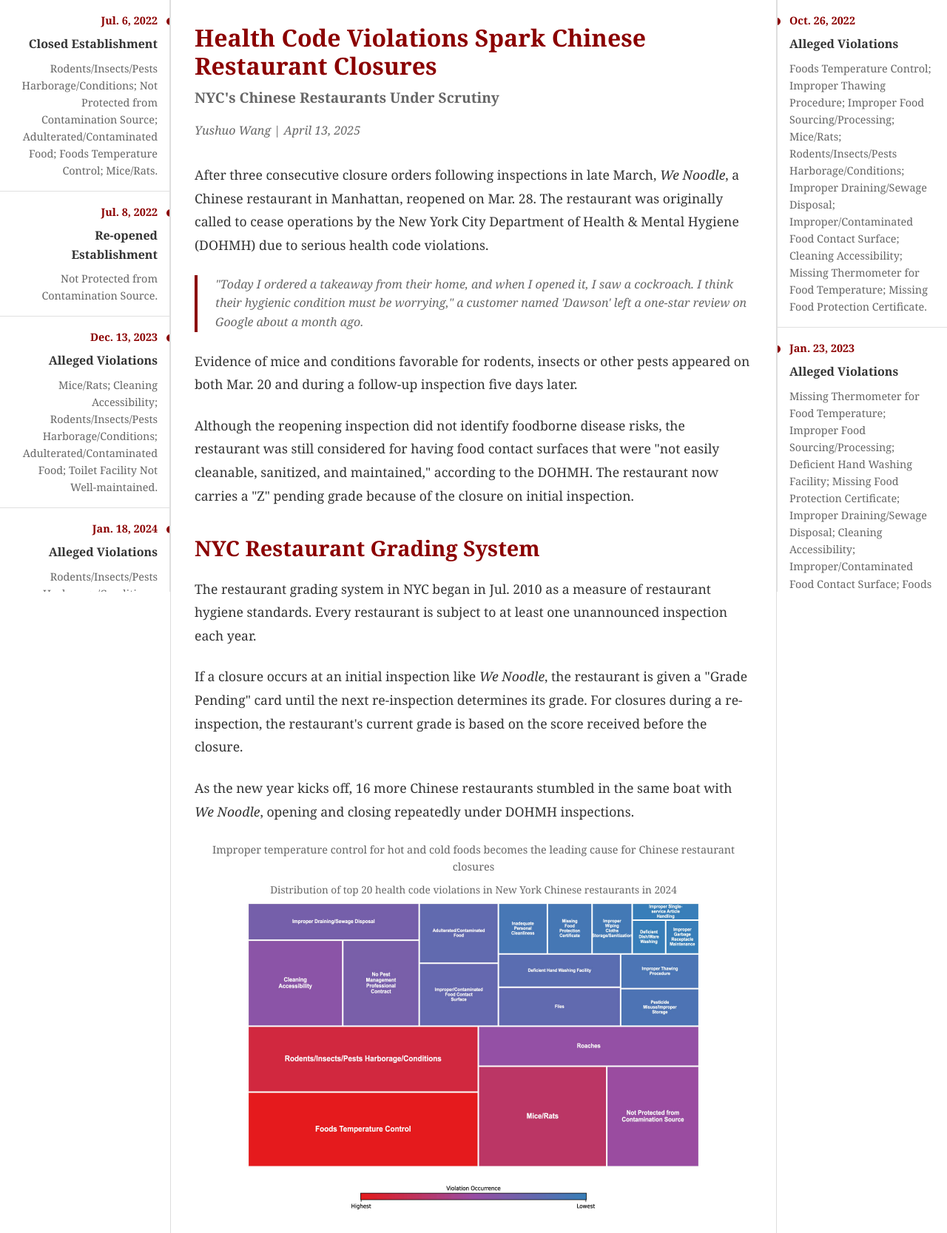
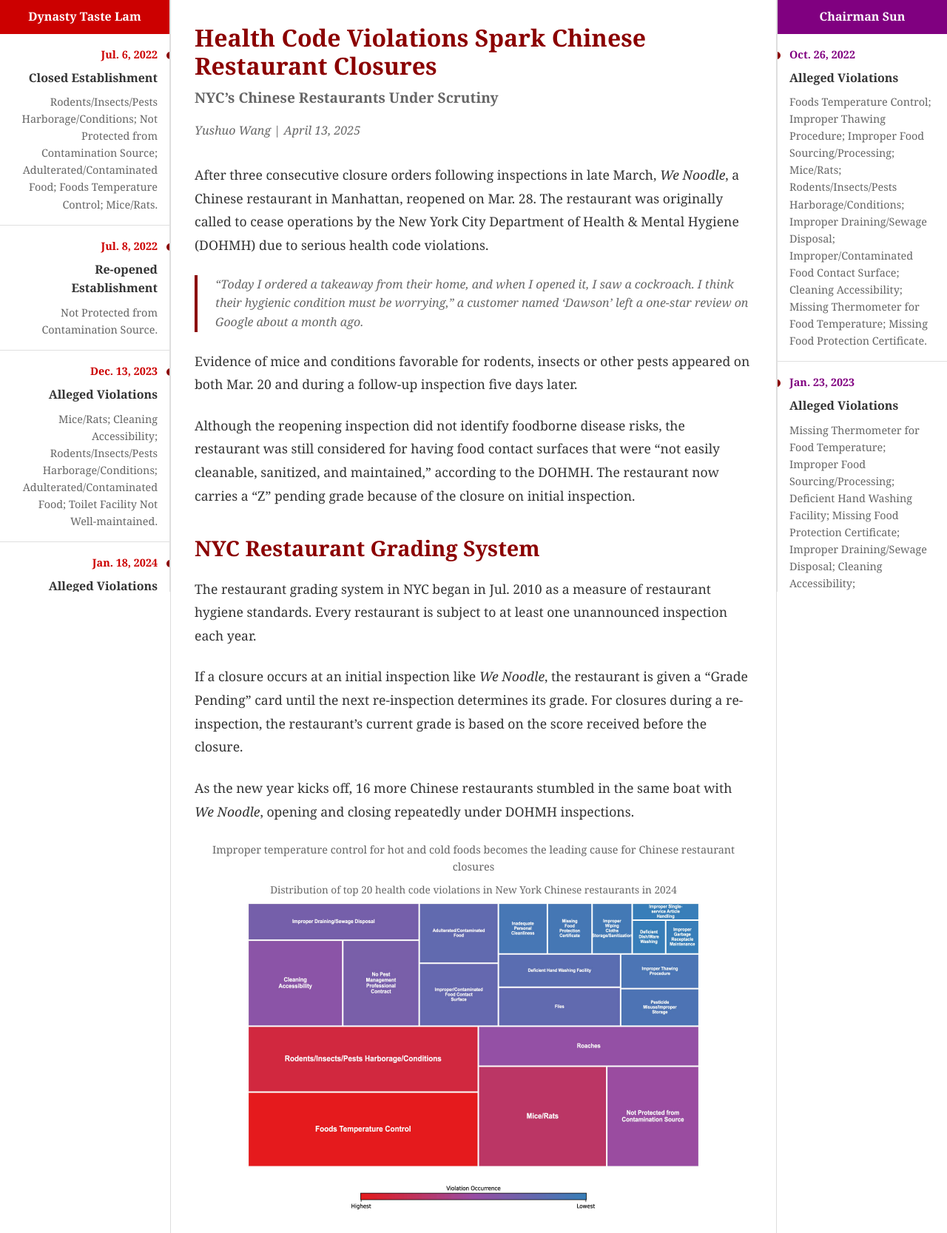
Before and after one commit to shuoshuobar/Chinese-Restaurant-Inspection, a plain HTML site: page index.html in a window 1280 px wide. Shown: the top 1667 px of the page at 74% size. Drawn offline with Linux system fonts and the light colour scheme.

Commit message:
Update index.html

```diff
--- a/index.html
+++ b/index.html
@@ -169,9 +169,16 @@
             border-bottom: none;
         }
 
-        .timeline-date {
+        .timeline-date-left {
             font-weight: bold;
-            color: var(--primary);
+            color: #cc0000;
+            margin-bottom: 0.5rem;
+            font-size: 0.9rem;
+        }
+
+        .timeline-date-right {
+            font-weight: bold;
+            color: #800080;
             margin-bottom: 0.5rem;
             font-size: 0.9rem;
         }
@@ -399,38 +406,42 @@
     <div class="main-container">
         <!-- Left Timeline - Same as Right Timeline -->
         <div class="timeline-left">
+            <div style="background-color: #cc0000; color: white; text-align: center; padding: 10px; font-weight: bold;">
+                Dynasty Taste Lam
+            </div>
+
             <div class="timeline-event">
-                <div class="timeline-date">Jul. 6, 2022</div>
+                <div class="timeline-date-left">Jul. 6, 2022</div>
                 <div class="timeline-title">Closed Establishment</div>
                 <div class="timeline-details">Rodents/Insects/Pests Harborage/Conditions; Not Protected from Contamination Source; Adulterated/Contaminated Food; Foods Temperature Control; Mice/Rats.</div>
             </div>
 
             <div class="timeline-event">
-                <div class="timeline-date">Jul. 8, 2022</div>
+                <div class="timeline-date-left">Jul. 8, 2022</div>
                 <div class="timeline-title">Re-opened Establishment</div>
                 <div class="timeline-details">Not Protected from Contamination Source.</div>
             </div>
 
             <div class="timeline-event">
-                <div class="timeline-date">Dec. 13, 2023</div>
+                <div class="timeline-date-left">Dec. 13, 2023</div>
                 <div class="timeline-title">Alleged Violations</div>
                 <div class="timeline-details">Mice/Rats; Cleaning Accessibility; Rodents/Insects/Pests Harborage/Conditions; Adulterated/Contaminated Food; Toilet Facility Not Well-maintained.</div>
             </div>
 
             <div class="timeline-event">
-                <div class="timeline-date">Jan. 18, 2024</div>
+                <div class="timeline-date-left">Jan. 18, 2024</div>
                 <div class="timeline-title">Alleged Violations</div>
                 <div class="timeline-details">Rodents/Insects/Pests Harborage/Conditions; Foods Temperature Control; Cleaning Accessibility; Mice/Rats; Improper/Contaminated Food Contact Surface; Improper Draining/Sewage Disposal.</div>
             </div>
 
             <div class="timeline-event">
-                <div class="timeline-date">Jan. 10, 2025</div>
+                <div class="timeline-date-left">Jan. 10, 2025</div>
                 <div class="timeline-title">Closed Establishment</div>
                 <div class="timeline-details">Mice/Rats; Cleaning Accessibility; Foods Temperature Control; Rodents/Insects/Pests Harborage/Conditions; Adulterated/Contaminated Food.</div>
             </div>
 
             <div class="timeline-event">
-                <div class="timeline-date">Jan. 14, 2025</div>
+                <div class="timeline-date-left">Jan. 14, 2025</div>
                 <div class="timeline-title">Re-opened Establishment</div>
                 <div class="timeline-details">Cleaning Accessibility.</div>
             </div>
@@ -440,7 +451,7 @@
         <div class="content">
             <div class="article-header">
                 <h1 class="article-title">Health Code Violations Spark Chinese Restaurant Closures</h1>
-                <h2 class="article-subtitle">NYC's Chinese Restaurants Under Scrutiny</h2>
+                <h2 class="article-subtitle">NYC’s Chinese Restaurants Under Scrutiny</h2>
                 <p class="byline"><a href="https://shuoshuobar.github.io/Portfolio/">Yushuo Wang</a> | April 13, 2025</p>
             </div>
 
@@ -448,18 +459,18 @@
                 <p>After three consecutive closure orders following inspections in late March, <em>We Noodle</em>, a Chinese restaurant in Manhattan, reopened on Mar. 28. The restaurant was originally called to cease operations by the New York City Department of Health & Mental Hygiene (DOHMH) due to serious health code violations.</p>
 
                 <blockquote>
-                    "Today I ordered a takeaway from their home, and when I opened it, I saw a cockroach. I think their hygienic condition must be worrying," a customer named 'Dawson' left a one-star review on Google about a month ago.
+                    “Today I ordered a takeaway from their home, and when I opened it, I saw a cockroach. I think their hygienic condition must be worrying,” a customer named ‘Dawson’ left a one-star review on Google about a month ago.
                 </blockquote>
 
                 <p>Evidence of mice and conditions favorable for rodents, insects or other pests appeared on both Mar. 20 and during a follow-up inspection five days later.</p>
 
-                <p>Although the reopening inspection did not identify foodborne disease risks, the restaurant was still considered for having food contact surfaces that were "not easily cleanable, sanitized, and maintained," according to the DOHMH. The restaurant now carries a "Z" pending grade because of the closure on initial inspection.</p>
+                <p>Although the reopening inspection did not identify foodborne disease risks, the restaurant was still considered for having food contact surfaces that were “not easily cleanable, sanitized, and maintained,” according to the DOHMH. The restaurant now carries a “Z” pending grade because of the closure on initial inspection.</p>
 
                 <h2>NYC Restaurant Grading System</h2>
 
                 <p>The restaurant grading system in NYC began in Jul. 2010 as a measure of restaurant hygiene standards. Every restaurant is subject to at least one unannounced inspection each year.</p>
 
-                <p>If a closure occurs at an initial inspection like <em>We Noodle</em>, the restaurant is given a "Grade Pending" card until the next re-inspection determines its grade. For closures during a re-inspection, the restaurant's current grade is based on the score received before the closure.</p>
+                <p>If a closure occurs at an initial inspection like <em>We Noodle</em>, the restaurant is given a “Grade Pending” card until the next re-inspection determines its grade. For closures during a re-inspection, the restaurant’s current grade is based on the score received before the closure.</p>
 
                 <p>As the new year kicks off, 16 more Chinese restaurants stumbled in the same boat with <em>We Noodle</em>, opening and closing repeatedly under DOHMH inspections.</p>
 
@@ -535,60 +546,64 @@
 
                 <h2>Pattern of Closures</h2>
 
-                <p>The earliest closure of <em>Dynasty Taste Lam</em> dates to three years ago on Jul. 6. The restaurant experienced another closure early this year and reopened in mid-January.</p>
+                <p>The earliest closure of <em style="color: #cc0000; font-weight: bold;">Dynasty Taste Lam</em> dates to three years ago on Jul. 6. The restaurant experienced another closure early this year and reopened in mid-January.</p>
 
-                <p><em>Chairman Sun</em>, holding the most violation remarks from DOHMH, closed in late 2024, reopened in less than a week and was hit with closure and reclosure in March.</p>
+                <p><em style="color: #800080; font-weight: bold;">Chairman Sun</em>, holding the most violation remarks from DOHMH, closed in late 2024, reopened in less than a week and was hit with closure and reclosure in March.</p>
 
                 <p>Over the past five years, Queens borough with the most Chinese population, followed by Brooklyn, has sees the most Chinese restaurant closures.</p>
 
-                <p>It was a week ago when <em>We Noodle</em> reopened and responded to 'Dawson's' review.</p>
+                <p>It was a week ago when <em>We Noodle</em> reopened and responded to ‘Dawson’s’ review.</p>
 
                 <blockquote>
-                    "Thank you for your feedback. We take hygiene very seriously in our restaurant, and it is highly unusual for any contamination to occur. We ensure that all meals are clean and safe before leaving our kitchen. We apologize for your experience and appreciate your understanding."
+                    “Thank you for your feedback. We take hygiene very seriously in our restaurant, and it is highly unusual for any contamination to occur. We ensure that all meals are clean and safe before leaving our kitchen. We apologize for your experience and appreciate your understanding.”
                 </blockquote>
             </div>
         </div>
 
         <!-- Right Timeline - Same as Left Timeline -->
         <div class="timeline-right">
+            <div style="background-color: #800080; color: white; text-align: center; padding: 10px; font-weight: bold;">
+                Chairman Sun
+            </div>
+
             <div class="timeline-event">
-                <div class="timeline-date">Oct. 26, 2022</div>
+                <div class="timeline-date-right">Oct. 26, 2022</div>
                 <div class="timeline-title">Alleged Violations</div>
                 <div class="timeline-details">Foods Temperature Control; Improper Thawing Procedure; Improper Food Sourcing/Processing; Mice/Rats; Rodents/Insects/Pests Harborage/Conditions; Improper Draining/Sewage Disposal; Improper/Contaminated Food Contact Surface; Cleaning Accessibility; Missing Thermometer for Food Temperature; Missing Food Protection Certificate.</div>
             </div>
 
             <div class="timeline-event">
-                <div class="timeline-date">Jan. 23, 2023</div>
+                <div class="timeline-date-right">Jan. 23, 2023</div>
                 <div class="timeline-title">Alleged Violations</div>
                 <div class="timeline-details">Missing Thermometer for Food Temperature; Improper Food Sourcing/Processing; Deficient Hand Washing Facility; Missing Food Protection Certificate; Improper Draining/Sewage Disposal; Cleaning Accessibility; Improper/Contaminated Food Contact Surface; Foods Temperature Control; Inadequate Personal Cleanliness.</div>
             </div>
 
             <div class="timeline-event">
-                <div class="timeline-date">May. 23, 2024</div>
+                <div class="timeline-date-right">May. 23, 2024</div>
                 <div class="timeline-title">Closed Establishment</div>
                 <div class="timeline-details">No Pest Management Professional Contract; Deficient Hand Washing Facility; Rodents/Insects/Pests Harborage/Conditions; Improper Food Sourcing/Processing; Mice/Rats; Improper/Contaminated Food Contact Surface; Cleaning Accessibility; Missing Letter Grade Card; Toilet Facility Not Well-maintained; Roaches; Foods Temperature Control.</div>
             </div>
 
             <div class="timeline-event">
-                <div class="timeline-date">May. 29, 2024</div>
+                <div class="timeline-date-right">May. 29, 2024</div>
                 <div class="timeline-title">Re-opened Establishment</div>
                 <div class="timeline-details">Roaches; Rodents/Insects/Pests Harborage/Conditions.</div>
             </div>
 
             <div class="timeline-event">
-                <div class="timeline-date">Dec. 16, 2024</div>
+                <div class="timeline-date-right">Dec. 16, 2024</div>
                 <div class="timeline-title">Alleged Violations</div>
                 <div class="timeline-details">Missing Food Protection Certificate; Missing Thermometer for Food Temperature; Rodents/Insects/Pests Harborage/Conditions; Mice/Rats; Foods Temperature Control.</div>
             </div>
 
             <div class="timeline-event">
-                <div class="timeline-date">Mar. 18, 2025</div>
+                <div class="timeline-date-right">Mar. 18, 2025</div>
                 <div class="timeline-title">Closed Establishment</div>
                 <div class="timeline-details">Improper Draining/Sewage Disposal; Foods Temperature Control; Deficient Dish/Ware Washing; Missing Protection to Contamination Source; Mice/Rats; Pesticide Misuse/Improper Storage; Foods Temperature Control; Deficient Hand Washing Facility; Adulterated/Contaminated Food; Rodents/Insects/Pests Harborage/Conditions; Improper Food Sourcing/Processing;</div>
             </div>
 
             <div class="timeline-event">
-                <div class="timeline-date">Mar. 27, 2025</div>
+                <div class="timeline-date-right">Mar. 27, 2025</div>
                 <div class="timeline-title">Re-closed Establishment</div>
                 <div class="timeline-details">Missing Protection to Contamination Source; Improper Draining/Sewage Disposal; Adulterated/Contaminated Food; Rodents/Insects/Pests Harborage/Conditions; Deficient Dish/Ware Washing; Foods Temperature Control; Mice/Rats; Pesticide Misuse/Improper Storage; Cleaning Accessibility.</div>
             </div>
```
